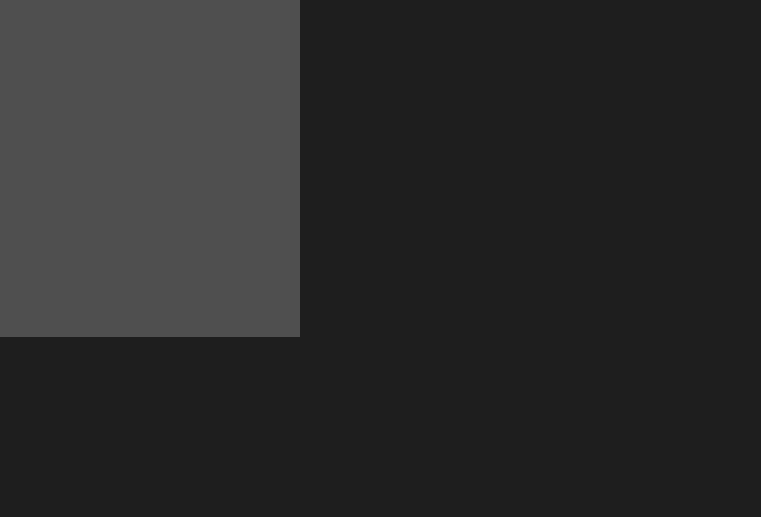
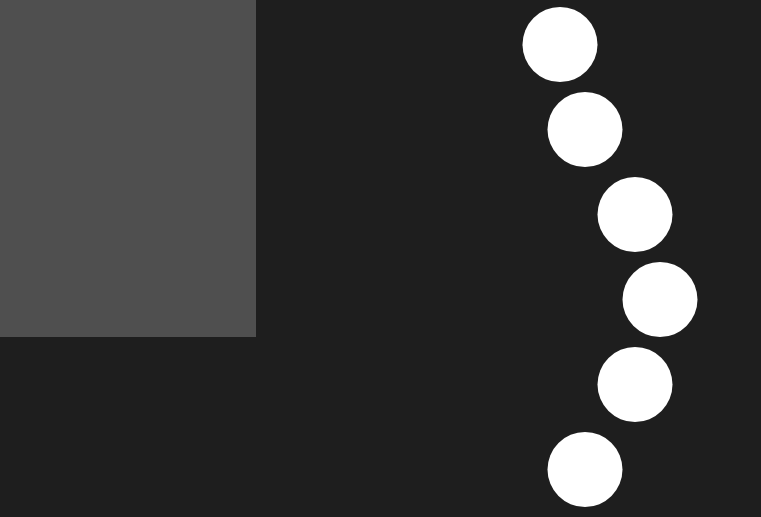
Before and after one commit to darlanpacheco/Pokemon, a plain HTML site: page pages/home.html in a window 1280 px wide. Shown: the part 463-980 px from the top of the page, without its empty margins (0-761 px from the left). Before the commit the page ends 800 px from the top, so only its background shows below. Drawn offline with nearby package versions, Linux system fonts and the light colour scheme.

Commit message:
Project remake.

```diff
--- a/pages/home.html
+++ b/pages/home.html
@@ -31,7 +31,20 @@
       </div>
     </header>
 
-    <main></main>
+    <main>
+      <div>
+        <div class="pve-points"></div>
+        <div class="pve-points"></div>
+        <div class="pve-points"></div>
+        <div class="pve-points"></div>
+        <div class="pve-points"></div>
+        <div class="pve-points"></div>
+        <div class="pve-points"></div>
+        <div class="pve-points"></div>
+        <div class="pve-points"></div>
+        <div class="pve-points"></div>
+      </div>
+    </main>
 
     <script src="../scripts/home.js"></script>
   </body>
--- a/styles/home-desktop.css
+++ b/styles/home-desktop.css
@@ -1,19 +1,20 @@
-@media screen and (min-width: 1000px) {
+@media screen and (min-width: 850px) {
+  body {
+    flex-direction: row;
+  }
+
   header {
-    height: 100%;
+    width: 25%;
+    max-width: 300px;
   }
 
   header > div {
-    height: 100%;
-    width: 25%;
-    max-width: 300px;
     flex-direction: column;
   }
 
   #pokemon-img {
     padding: 0px;
     width: 100%;
-    aspect-ratio: 1;
   }
 
   #name {
--- a/styles/home.css
+++ b/styles/home.css
@@ -21,23 +21,28 @@ html,
 body {
   width: 100vw;
   height: 100vh;
+}
+
+body {
   font-family: "Quicksand";
   background-color: var(--background);
   color: white;
   font-weight: 600;
 
   display: flex;
+  flex-direction: column;
 }
 
 header {
-  height: 100px;
-  width: 100%;
+  background-color: var(--selected);
+
+  position: sticky;
+  top: 0px;
+  z-index: 1000;
 }
 
 header > div {
   display: flex;
-  height: 100px;
-  background-color: var(--selected);
 }
 
 #pokemon-img {
@@ -68,3 +73,48 @@ header > div {
   width: 85%;
   border-radius: 10px;
 }
+
+main {
+  width: 100%;
+  height: 100%;
+}
+
+main > div {
+  position: absolute;
+  top: 15%;
+  right: 50%;
+
+  transform: translateX(50%);
+}
+
+.pve-points {
+  width: 75px;
+  height: 75px;
+  background-color: white;
+  border-radius: 50%;
+  margin: 10px;
+}
+
+.pve-points:nth-child(6n + 1) {
+  margin-left: 25px;
+}
+
+.pve-points:nth-child(6n + 2) {
+  margin-left: 50px;
+}
+
+.pve-points:nth-child(6n + 3) {
+  margin-left: 25px;
+}
+
+.pve-points:nth-child(6n + 4) {
+  margin-left: -25px;
+}
+
+.pve-points:nth-child(6n + 5) {
+  margin-left: -50px;
+}
+
+.pve-points:nth-child(6n + 6) {
+  margin-left: -25px;
+}
```
Also changed, not shown: 1 other file.
